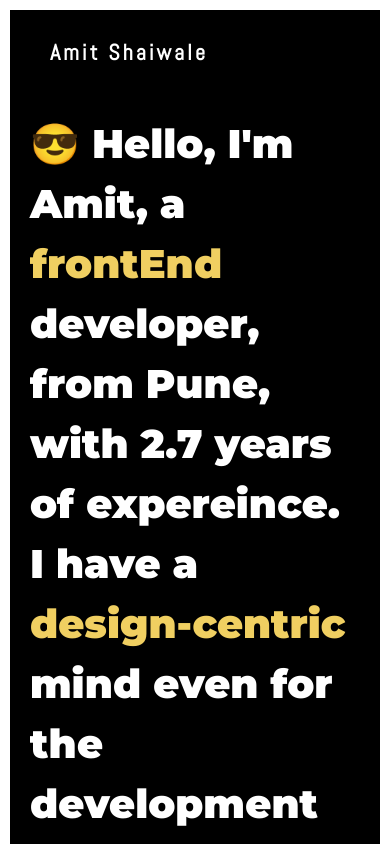
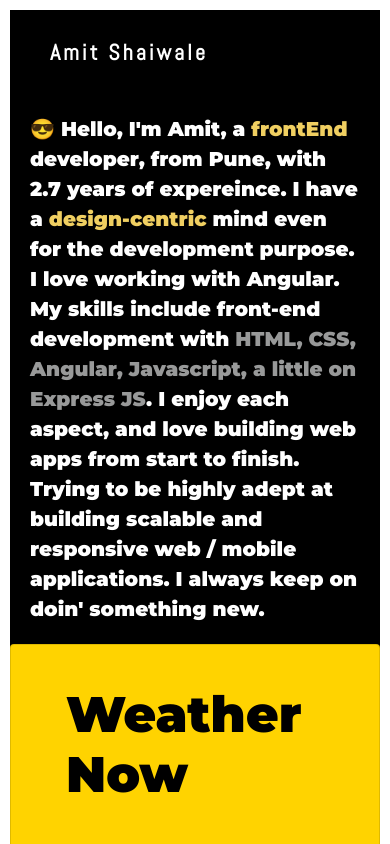
Before and after one commit to amitshaiwale/angular-portfolio, an Angular app: page / in a window 390 px wide. Shown: the top 844 px of the page. Built offline with nearby package versions, Linux system fonts and the light colour scheme.

Commit message:
media query tryout

```diff
--- a/src/app/app.component.css
+++ b/src/app/app.component.css
@@ -70,3 +70,12 @@ li{
     font-weight: bold;
     text-align: center;
 }
+
+@media screen and (max-width: 800px){
+    .bio{
+        font-family: 'Montserrat', sans-serif;
+        font-size: 20px;
+        line-height: 30px;
+        padding: 20px 20px 20px 20px;
+    }
+}
```
